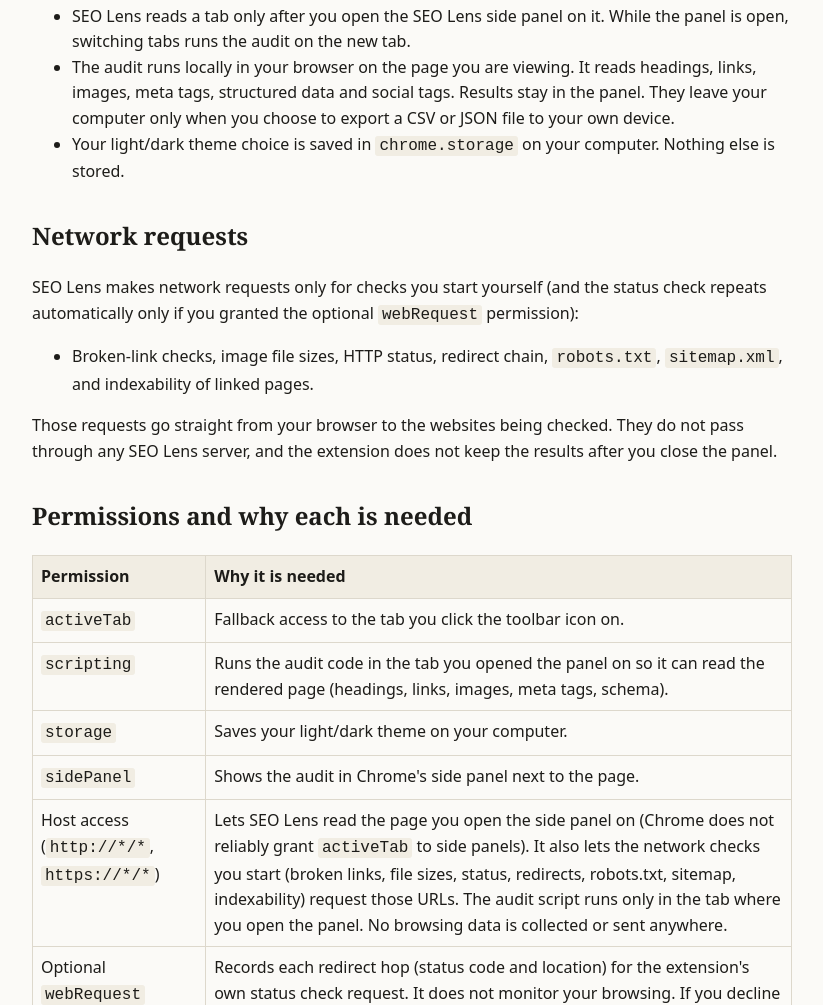
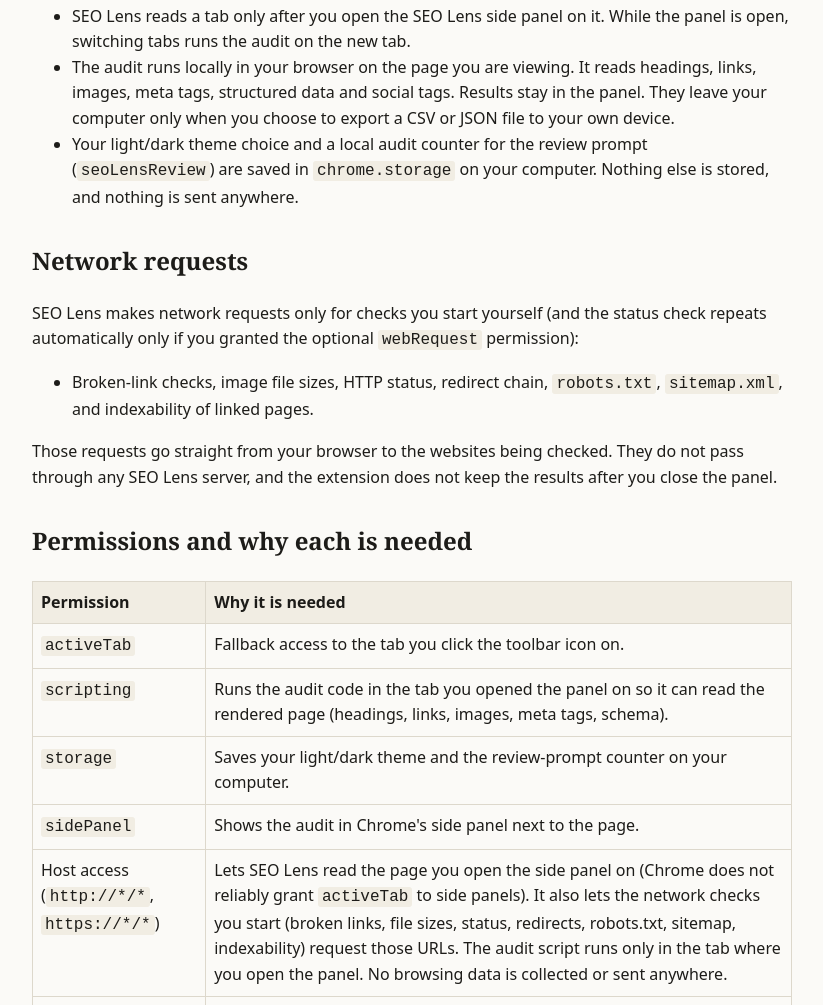
Before and after one commit to Hassanr8998/seo-lens-privacy, a plain HTML site: page index.html in a window 1280 px wide. Shown: the part 400-1405 px from the top of the page, without its empty margins (228-1051 px from the left). Drawn offline with Linux system fonts and the light colour scheme.

Commit message:
Privacy policy update for 1.0.3

```diff
--- a/index.html
+++ b/index.html
@@ -23,7 +23,7 @@
 <ul>
 <li>SEO Lens reads a tab only after you open the SEO Lens side panel on it. While the panel is open, switching tabs runs the audit on the new tab.</li>
 <li>The audit runs locally in your browser on the page you are viewing. It reads headings, links, images, meta tags, structured data and social tags. Results stay in the panel. They leave your computer only when you choose to export a CSV or JSON file to your own device.</li>
-<li>Your light/dark theme choice is saved in <code>chrome.storage</code> on your computer. Nothing else is stored.</li>
+<li>Your light/dark theme choice and a local audit counter for the review prompt (<code>seoLensReview</code>) are saved in <code>chrome.storage</code> on your computer. Nothing else is stored, and nothing is sent anywhere.</li>
 </ul>
 
 <h2>Network requests</h2>
@@ -38,7 +38,7 @@
 <tr><th>Permission</th><th>Why it is needed</th></tr>
 <tr><td><code>activeTab</code></td><td>Fallback access to the tab you click the toolbar icon on.</td></tr>
 <tr><td><code>scripting</code></td><td>Runs the audit code in the tab you opened the panel on so it can read the rendered page (headings, links, images, meta tags, schema).</td></tr>
-<tr><td><code>storage</code></td><td>Saves your light/dark theme on your computer.</td></tr>
+<tr><td><code>storage</code></td><td>Saves your light/dark theme and the review-prompt counter on your computer.</td></tr>
 <tr><td><code>sidePanel</code></td><td>Shows the audit in Chrome's side panel next to the page.</td></tr>
 <tr><td>Host access (<code>http://*/*</code>, <code>https://*/*</code>)</td><td>Lets SEO Lens read the page you open the side panel on (Chrome does not reliably grant <code>activeTab</code> to side panels). It also lets the network checks you start (broken links, file sizes, status, redirects, robots.txt, sitemap, indexability) request those URLs. The audit script runs only in the tab where you open the panel. No browsing data is collected or sent anywhere.</td></tr>
 <tr><td>Optional <code>webRequest</code></td><td>Records each redirect hop (status code and location) for the extension's own status check request. It does not monitor your browsing. If you decline it, the panel shows only the final URL.</td></tr>
```
